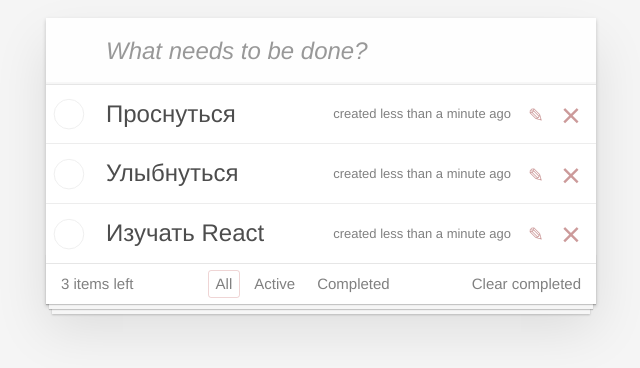
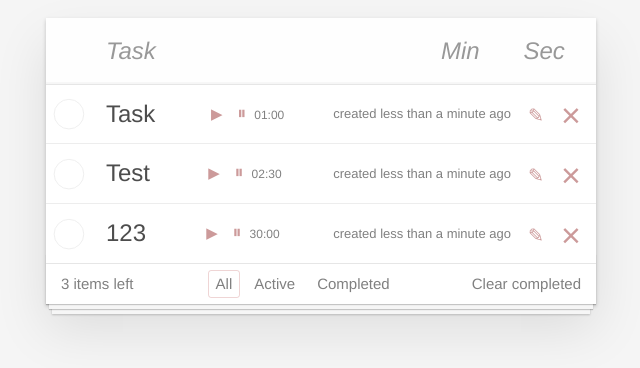
Before and after one commit to ultimatulny/todoapp, a React app: page / in a window 1280 px wide. Shown: the part 112-480 px from the top of the page, without its empty margins (319-959 px from the left). Built offline with nearby package versions, Linux system fonts and the light colour scheme.

Commit message:
Task Timer

```diff
--- a/src/components/app/app.css
+++ b/src/components/app/app.css
@@ -93,7 +93,6 @@ body {
 .edit {
   position: relative;
   margin: 0;
-  width: 100%;
   font-size: 24px;
   font-family: inherit;
   font-weight: inherit;
@@ -118,6 +117,11 @@ body {
   position: relative;
   z-index: 2;
   border-top: 1px solid #e6e6e6;
+}
+
+.new-todo-form {
+  display: flex;
+  margin-bottom: 0;
 }
 
 .toggle-all {
@@ -244,14 +248,11 @@ body {
 }
 
 .todo-list li .icon {
-  position: absolute;
-  top: 0;
-  bottom: -3px;
   width: 30px;
   height: 40px;
   font-size: 34px;
   color: #cc9a9a;
-  margin: auto 0 11px;
+  margin: auto 0;
   transition: color 0.2s ease-out;
   cursor: pointer;
 }
@@ -261,6 +262,9 @@ body {
 }
 
 .todo-list li .icon-destroy {
+  position: absolute;
+  top: 0;
+  bottom: -3px;
   right: 10px;
 }
 
@@ -269,6 +273,9 @@ body {
 }
 
 .todo-list li .icon-edit {
+  position: absolute;
+  top: 0;
+  bottom: -3px;
   font-size: 19px;
   right: 45px;
 }
@@ -283,6 +290,25 @@ body {
 
 .todo-list li.editing:last-child {
   margin-bottom: -1px;
+}
+
+.todo-list li .icon-pause,
+.todo-list li .icon-play {
+  font-size: 18px;
+  width: 25px;
+  height: 18px;
+}
+
+.todo-list li .icon-play {
+  font-size: 15px;
+}
+
+.icon-pause:after {
+  content: '⏸';
+}
+
+.icon-play:after {
+  content: '▶';
 }
 
 .footer {
--- a/src/components/app/app.js
+++ b/src/components/app/app.js
@@ -12,12 +12,12 @@ export default class App extends React.Component {
     super()
 
     this.state = {
-      tasks: [this.createTask('Проснуться'), this.createTask('Улыбнуться'), this.createTask('Изучать React')],
+      tasks: [this.createTask('Task', 60), this.createTask('Test', 150), this.createTask('123', 9000)],
       filter: 'All',
     }
   }
 
-  createTask = (title) => {
+  createTask = (title, timerSeconds = 0) => {
     this.globalId++
     return {
       id: this.globalId,
@@ -25,6 +25,7 @@ export default class App extends React.Component {
       createTime: Date.now(),
       completed: false,
       edit: false,
+      timerSeconds: timerSeconds,
     }
   }
 
@@ -75,9 +76,11 @@ export default class App extends React.Component {
     })
   }
 
-  addTask = (title) => {
+  addTask = (taskObj) => {
+    const { taskLabel, minutes, seconds } = taskObj
+    const timerSeconds = +minutes * 60 + +seconds
     this.setState(({ tasks }) => {
-      const newArr = [...tasks, this.createTask(title)]
+      const newArr = [...tasks, this.createTask(taskLabel, timerSeconds)]
       return {
         tasks: newArr,
       }
--- a/src/components/new-task-form/new-task-form.css
+++ b/src/components/new-task-form/new-task-form.css
@@ -0,0 +1,35 @@
+.new-todo,
+.new-todo-form .new-todo-form__timer,
+.edit {
+  position: relative;
+  margin: 0;
+  width: 100%;
+  font-size: 24px;
+  font-family: inherit;
+  font-weight: inherit;
+  line-height: 1.4em;
+  color: inherit;
+  padding: 6px;
+  border: 1px solid #999;
+  box-shadow: inset 0 -1px 5px 0 rgba(0, 0, 0, 0.2);
+  box-sizing: border-box;
+  -webkit-font-smoothing: antialiased;
+  -moz-osx-font-smoothing: grayscale;
+}
+
+.new-todo,
+.new-todo-form .new-todo-form__timer {
+  padding: 16px 16px 16px 60px;
+  border: none;
+  background: rgba(0, 0, 0, 0.003);
+  box-shadow: inset 0 -2px 1px rgba(0, 0, 0, 0.03);
+}
+
+.new-todo {
+  width: 70%;
+}
+
+.new-todo-form .new-todo-form__timer {
+  width: 15%;
+  padding-left: 10px;
+}
--- a/src/components/new-task-form/new-task-form.js
+++ b/src/components/new-task-form/new-task-form.js
@@ -1,38 +1,71 @@
 import React from 'react'
+
+import './new-task-form.css'
 
 export default class NewTaskForm extends React.Component {
   constructor() {
     super()
     this.state = {
-      label: '',
+      taskLabel: '',
+      minutes: '',
+      seconds: '',
     }
   }
 
   sendTaskToAdd = (e) => {
     e.preventDefault()
-    if (this.state.label.trim() === '') return
-    this.props.addTask(this.state.label.trim())
+    if (this.state.taskLabel.trim() === '') return
+    this.props.addTask(this.state)
     this.setState({
-      label: '',
+      taskLabel: '',
+      minutes: '',
+      seconds: '',
     })
   }
   updateState = (e) => {
     this.setState({
-      label: e.target.value,
+      [e.target.name]: e.target.value,
     })
   }
 
   render() {
     return (
-      <form onSubmit={this.sendTaskToAdd}>
+      <form onSubmit={this.sendTaskToAdd} className="new-todo-form">
         <input
           className="new-todo"
-          placeholder="What needs to be done?"
+          placeholder="Task"
           autoFocus
-          value={this.state.label}
+          value={this.state.taskLabel}
           onChange={this.updateState}
           required
+          type="text"
+          name="taskLabel"
+          autoComplete="off"
         />
+        <input
+          className="new-todo-form__timer"
+          value={this.state.minutes}
+          onChange={this.updateState}
+          placeholder="Min"
+          required
+          type="number"
+          name="minutes"
+          min="0"
+          autoComplete="off"
+        />
+        <input
+          className="new-todo-form__timer"
+          value={this.state.seconds}
+          onChange={this.updateState}
+          placeholder="Sec"
+          required
+          type="number"
+          name="seconds"
+          max="59"
+          min="0"
+          autoComplete="off"
+        />
+        <button type="submit" />
       </form>
     )
   }
--- a/src/components/task/task.css
+++ b/src/components/task/task.css
@@ -0,0 +1,4 @@
+.timer {
+  font-size: 12px;
+  color: grey;
+}
--- a/src/components/task/task.js
+++ b/src/components/task/task.js
@@ -1,6 +1,6 @@
 import React from 'react'
 import './task.css'
-import { formatDistanceToNow } from 'date-fns'
+import { formatDistanceToNow, format } from 'date-fns'
 import PropTypes from 'prop-types'
 
 export default class Task extends React.Component {
@@ -13,6 +13,7 @@ export default class Task extends React.Component {
     edit: false,
     toggleDone: () => {},
     toggleEdit: () => {},
+    timerSeconds: 0,
   }
 
   static propTypes = {
@@ -24,6 +25,7 @@ export default class Task extends React.Component {
     edit: PropTypes.bool,
     toggleDone: PropTypes.func,
     toggleEdit: PropTypes.func,
+    timerSeconds: PropTypes.number,
   }
 
   constructor() {
@@ -31,8 +33,10 @@ export default class Task extends React.Component {
     this.state = {
       label: '',
       currentTime: new Date(),
+      timerSeconds: 0,
     }
     this.timer = null
+    this.taskTimer = null
   }
 
   componentDidMount() {
@@ -41,10 +45,14 @@ export default class Task extends React.Component {
         currentTime: new Date(),
       })
     }, 60000)
+    this.setState({
+      timerSeconds: this.props.timerSeconds,
+    })
   }
 
   componentWillUnmount() {
     clearInterval(this.timer)
+    clearInterval(this.taskTimer)
   }
 
   sendNewTitle = (e) => {
@@ -63,6 +71,27 @@ export default class Task extends React.Component {
     })
   }
 
+  startTimer = () => {
+    if (this.taskTimer || this.state.timerSeconds === 0) return
+
+    this.taskTimer = setInterval(() => {
+      if (this.state.timerSeconds === 0) {
+        clearInterval(this.taskTimer)
+        return
+      }
+      this.setState(({ timerSeconds }) => {
+        return {
+          timerSeconds: timerSeconds - 1,
+        }
+      })
+    }, 1000)
+  }
+
+  pauseTimer = () => {
+    clearInterval(this.taskTimer)
+    this.taskTimer = null
+  }
+
   render() {
     const { title, createTime, removeTask, completed, edit, toggleDone, toggleEdit } = this.props
     const editField = (
@@ -76,6 +105,14 @@ export default class Task extends React.Component {
           <input className="toggle" type="checkbox" onClick={toggleDone} defaultChecked={completed} />
           <label>
             <span className="description">{title}</span>
+            <span className="timer">
+              <button className="icon icon-play" onClick={this.startTimer}></button>
+              <button className="icon icon-pause" onClick={this.pauseTimer}></button>
+              {format(
+                new Date().setMinutes(Math.floor(this.state.timerSeconds / 60), this.state.timerSeconds % 60),
+                'mm:ss'
+              )}
+            </span>
             <span className="created">
               {'created '}
               {formatDistanceToNow(createTime, new Date(), {
```
